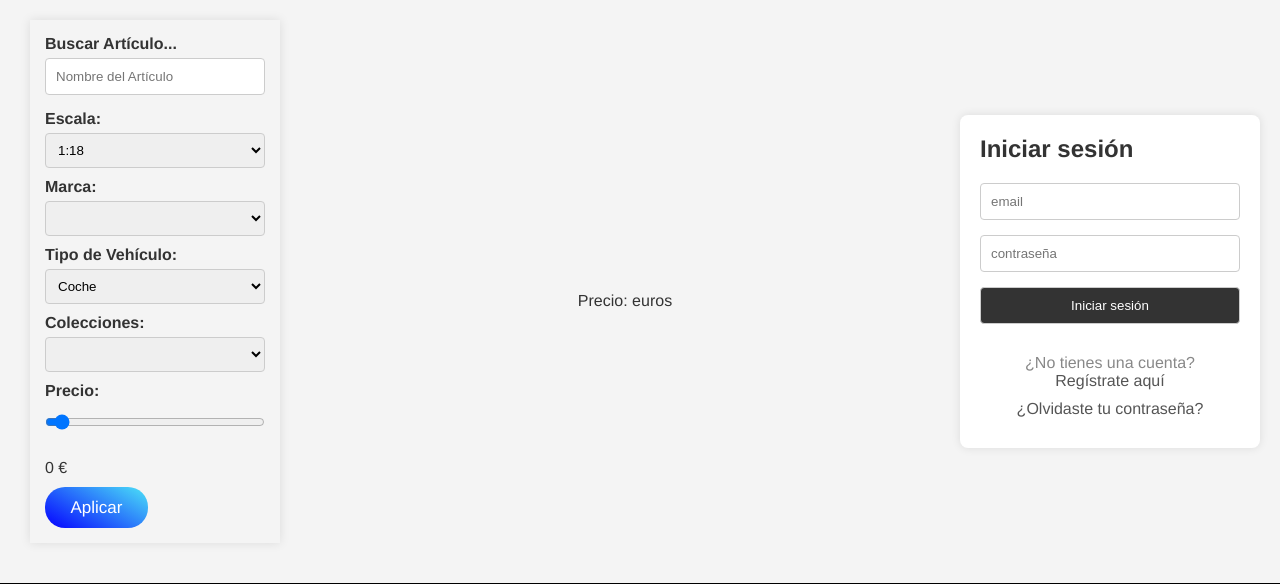
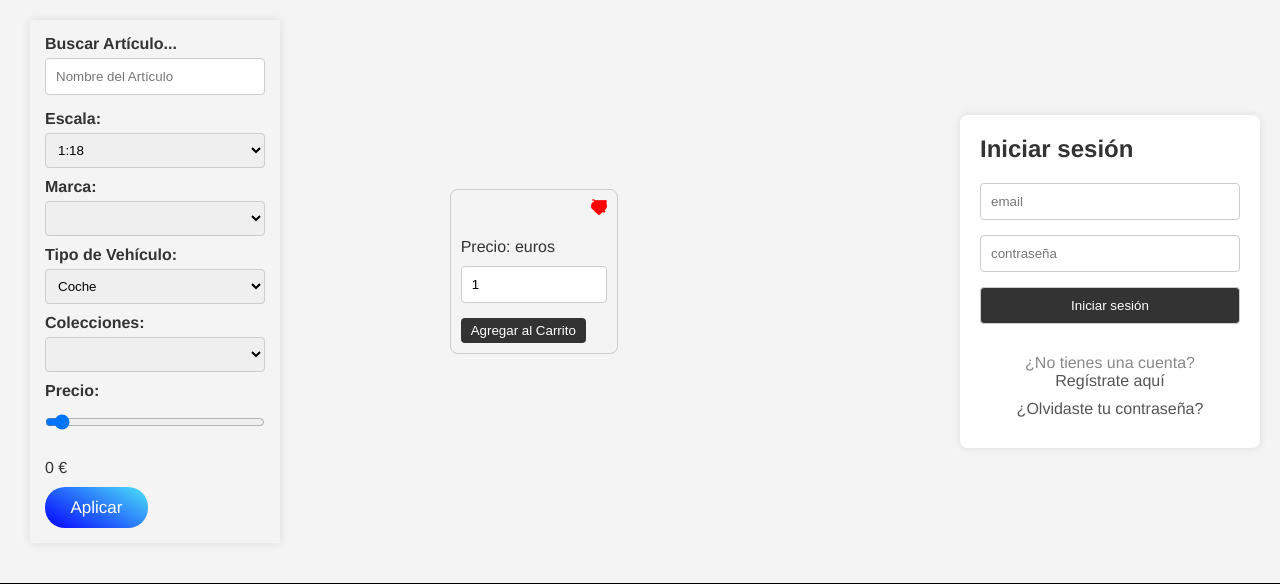
Before and after one commit to Elizaga21/Elizaga21.github.io, a PHP site: page / in a window 1280 px wide. Shown: the part 108-692 px from the top of the page. Run offline with PHP 8.4, Linux system fonts and the light colour scheme; tables that the repository leaves empty or names only in its code hold one stand-in row (values such as "Sample post"); data that the repository does not hold is empty; some libraries are stand-ins or nearby versions.

Commit message:
Home version1

```diff
--- a/home.php
+++ b/home.php
@@ -1,10 +1,60 @@
+<style>
+  .articulos-container {
+    display: flex;
+    flex-wrap: wrap;
+    justify-content: space-between; /* O el método de justificación que prefieras */
+  }
+
+  .articulo {
+    width: 48%; /* Ajusta el ancho según tus necesidades */
+    margin-bottom: 20px;
+    box-sizing: border-box;
+    border: 1px solid #ccc;
+    padding: 10px;
+    border-radius: 8px;
+    position: relative;
+  }
+
+  .articulo img {
+    max-width: 100%;
+    height: auto;
+    border-radius: 4px;
+  }
+
+  .articulo h2,
+  .articulo p,
+  .articulo form {
+    margin-top: 10px;
+  }
+
+  .articulo i {
+    position: absolute;
+    top: 10px;
+    right: 10px;
+    cursor: pointer;
+    color: red; /* O el color que desees */
+  }
+
+  .articulo button {
+    background-color: #333;
+    color: white;
+    cursor: pointer;
+    padding: 5px 10px;
+    border: none;
+    border-radius: 4px;
+  }
+
+  .articulo button:hover {
+    background-color: #555;
+  }
+
+</style>
 <?php
 // Consulta para obtener los artículos
 $query = $pdo->query("SELECT * FROM Articulos");
 
-// Verificamos si hay resultados
 if ($query) {
-    // Iteramos sobre los resultados
+    echo "<div class='articulos-container'>";
     while ($articulo = $query->fetch(PDO::FETCH_ASSOC)) {
         // Mostramos cada artículo
         echo "<div class='articulo'>
@@ -12,8 +62,18 @@ if ($query) {
                 <h2>{$articulo['Nombre']}</h2>
                 <p>{$articulo['Descripcion']}</p>
                 <p>Precio: {$articulo['Precio']} euros</p>
+                <i class='fas fa-heart' onclick='agregarFavorito({$articulo['Codigo']})'></i>
+                <form action='carrito.php' method='post'>
+                    <input type='hidden' name='codigo_articulo' value='{$articulo['Codigo']}'>
+                    <input type='number' name='cantidad' value='1' min='1'>
+                    <button type='submit' name='agregar_carrito'>
+                        <i class='fas fa-shopping-cart'></i> Agregar al Carrito
+                    </button>
+                </form>
               </div>";
     }
+
+    echo "</div>";
 } else {
     echo "Error en la consulta de la base de datos.";
 }
```
Also changed, not shown: detalle_articulo.php (added, +60 -0 lines).
